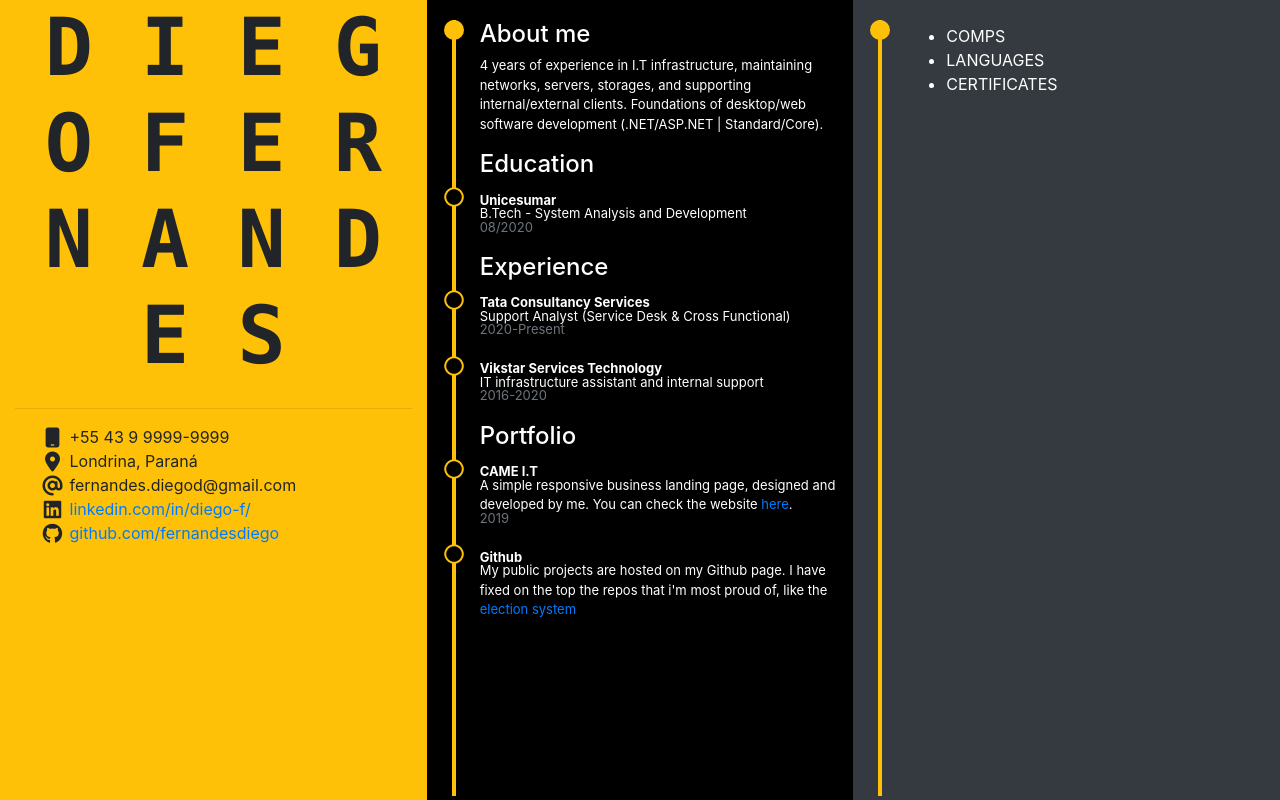
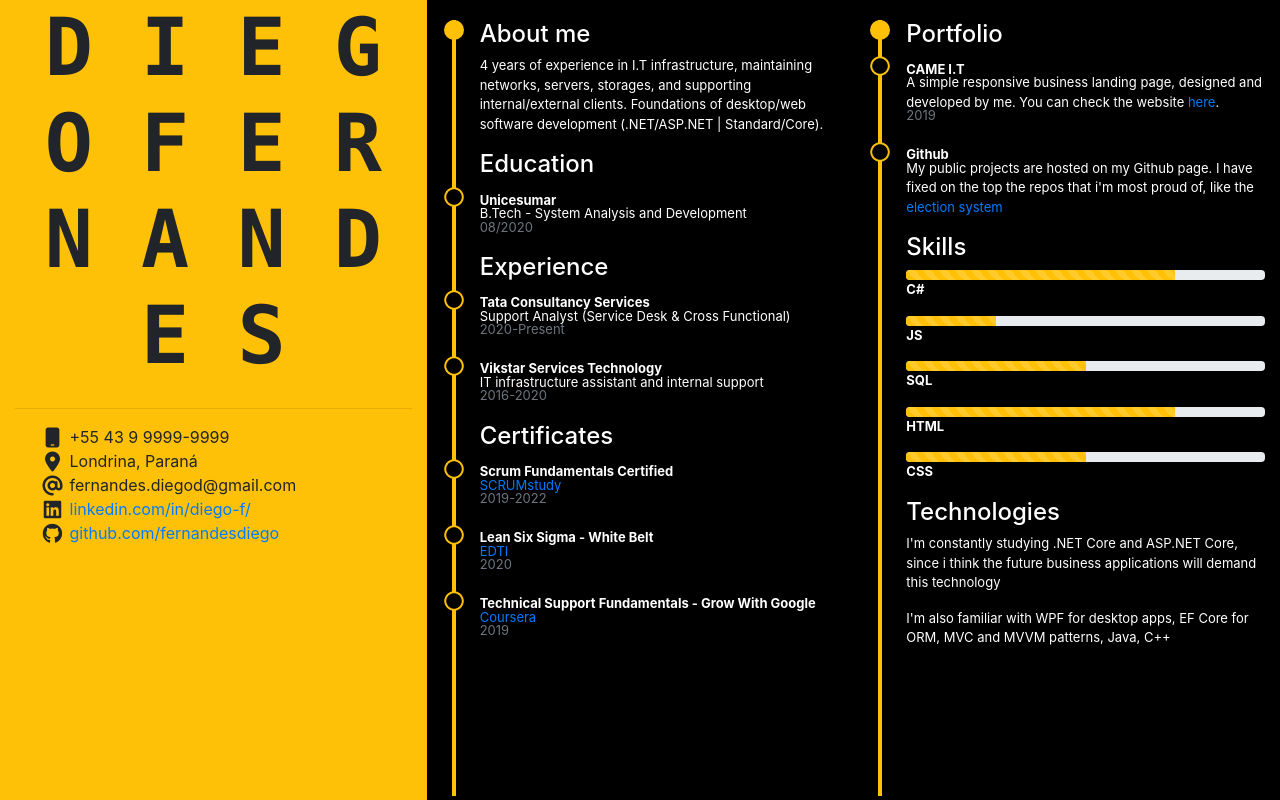
Before and after one commit to fernandesdiego/diegofernandes.github.io, a plain HTML site: page index.html in a window 1280 px wide. Drawn offline with nearby package versions, Linux system fonts and the light colour scheme.

Commit message:
3rd section added with content

```diff
--- a/index.html
+++ b/index.html
@@ -78,6 +78,41 @@
                                     <p class="text-muted">2016-2020</p>
                                 </li>
 
+                                <h4>Certificates</h4>
+                                <li>
+                                    <p><strong>Scrum Fundamentals Certified</strong></p>
+                                    <p class="about-description">
+                                        <a href="http://81cd1176253f3f59d435-ac22991740ab4ff17e21daf2ed577041.r77.cf1.rackcdn.com/Certificates/ScrumFundamentalsCertified-DiegoFernandes-722764.pdf">
+                                            SCRUMstudy
+                                        </a>
+                                    </p>
+                                    <p class="text-muted">2019-2022</p>
+                                </li>
+                                <li>
+                                    <p><strong>Lean Six Sigma - White Belt</strong></p>
+                                    <p class="about-description"><a href="https://ead2.escolaedti.com.br/certificates/public?token=ca6436d7b0352a8c1eaafdeb3ffdb3ff">EDTI</a></p>
+                                    <p class="text-muted">2020</p>
+                                </li>
+                                <li>
+                                    <p><strong>Technical Support Fundamentals - Grow With Google</strong></p>
+                                    <p class="about-description">
+                                        <a href="https://www.coursera.org/account/accomplishments/certificate/YFW94XNSXWV8?utm_medium=certificate&utm_source=link&utm_campaign=copybutton_certificate">
+                                            Coursera
+                                        </a>
+                                        <p class="text-muted">2019</p>
+                                    </p>
+                                </li>
+                            </div>
+                        </div>
+                    </div>
+                </div>
+                <!-- col3 -->
+                <div id="about" class="col-md-4 text-white">
+                    <div class="row h-100">
+                        <div class="col">
+                            <br>
+                            <span class="vl-2"></span>
+                            <div class="about-content">
                                 <h4>Portfolio</h4>
                                 <li>
                                     <p><strong>CAME I.T</strong></p>
@@ -92,24 +127,38 @@
                                                                 like the <a href="https://github.com/fernandesdiego/ElectionSystem">election system</a>
                                     </p>
                                 </li>
+                                <h4>Skills</h4>
+                                <div class="progress" style="height: 10px;">
+                                    <div class="progress-bar progress-bar-striped bg-warning" role="progressbar" style="width: 75%;" aria-valuenow="75" aria-valuemin="0" aria-valuemax="100"></div>
+                                </div>
+                                <p><strong>C#</strong></p>
+
+                                <div class="progress" style="height: 10px;">
+                                    <div class="progress-bar progress-bar-striped bg-warning" role="progressbar" style="width: 25%;" aria-valuenow="25" aria-valuemin="0" aria-valuemax="100"></div>
+                                </div>
+                                <p><strong>JS</strong></p>
+
+                                <div class="progress" style="height: 10px;">
+                                    <div class="progress-bar progress-bar-striped bg-warning" role="progressbar" style="width: 50%;" aria-valuenow="50" aria-valuemin="0" aria-valuemax="100"></div>
+                                </div>
+                                <p><strong>SQL</strong></p>
+
+                                <div class="progress" style="height: 10px;">
+                                    <div class="progress-bar progress-bar-striped bg-warning" role="progressbar" style="width: 75%;" aria-valuenow="75" aria-valuemin="0" aria-valuemax="100"></div>
+                                </div>
+                                <p><strong>HTML</strong></p>
+
+                                <div class="progress" style="height: 10px;">
+                                    <div class="progress-bar progress-bar-striped bg-warning" role="progressbar" style="width: 50%;" aria-valuenow="50" aria-valuemin="0" aria-valuemax="100"></div>
+                                </div>
+                                <p><strong>CSS</strong></p>
+
+                                <h4>Technologies</h4>
+                                <p>I'm constantly studying .NET Core and ASP.NET Core, since i think the future business applications will demand this technology</p>
+                                <p>I'm also familiar with WPF for desktop apps, EF Core for ORM, MVC and MVVM patterns, Java, C++</p>
                             </div>
                         </div>
                     </div>
-                </div>
-                <!-- col3 -->
-                <div class="col-md-4 bg-dark text-white">
-                    <div class="row h-100">
-                        <div class="col">
-                            <br>
-                            <span class="vl-2"></span>
-                            <div class="about-content">
-                                <ul>
-                                    <li>COMPS</li>
-                                    <li>LANGUAGES</li>
-                                    <li>CERTIFICATES</li>
-                                </ul>
-                            </div>
-                        </div>
                 </div>
             </div>
         </div>
```
